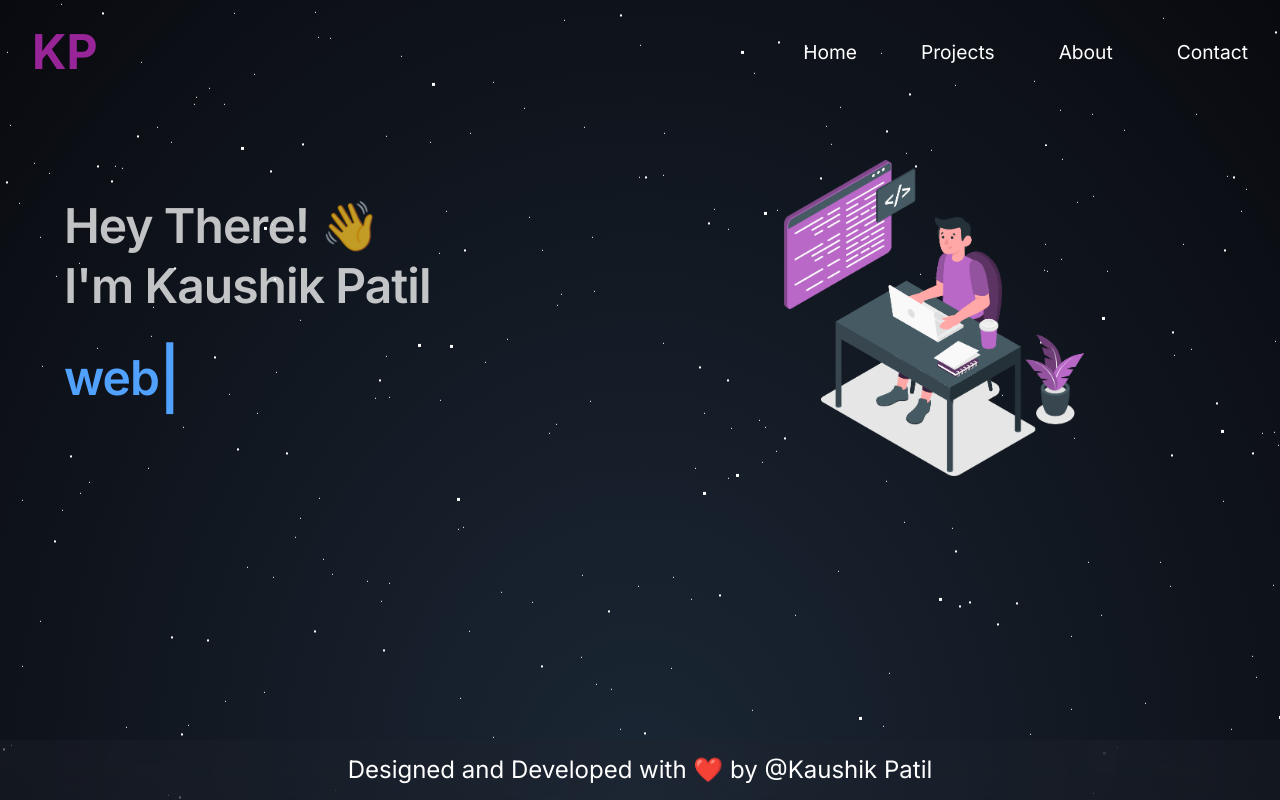
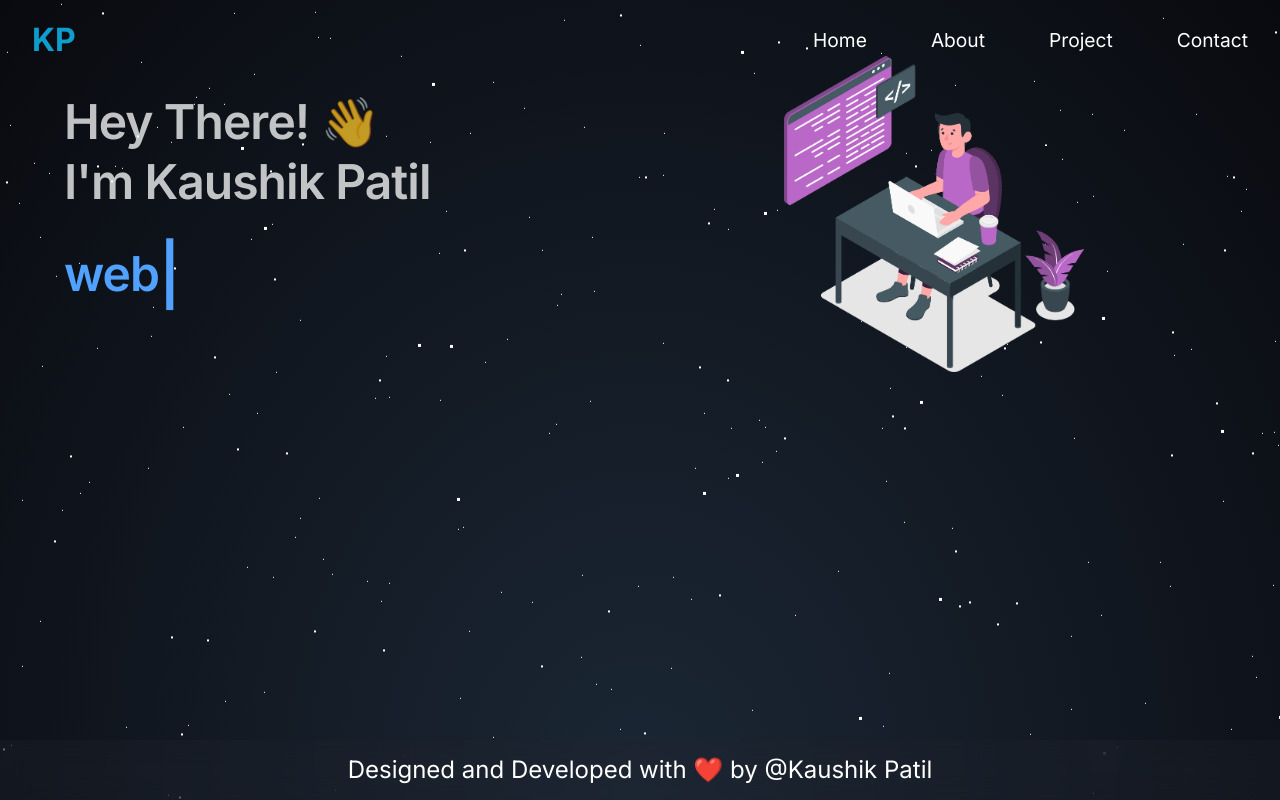
Before and after one commit to Kaushikp092/PortFolio, a React (Vite) app: page / in a window 1280 px wide. Built offline with nearby package versions, Linux system fonts and the light colour scheme.

Commit message:
responsive navbar

```diff
--- a/src/components/Navbar/Menu.jsx
+++ b/src/components/Navbar/Menu.jsx
@@ -43,7 +43,7 @@ const StyledWrapper = styled.div`
       position: absolute;
       height: 5px;
       width: 100%;
-      background: #982598;
+      background: rgb(14, 157, 205);
       border-radius: 9px;
       opacity: 1;
       left: 0;
--- a/src/components/Navbar/Navbar.css
+++ b/src/components/Navbar/Navbar.css
@@ -1,16 +1,30 @@
 .navbar {
+  position: fixed; /* sticky at top */
+  top: 0;
+  left: 0;
+  width: 100%;
+  padding: 1rem 2rem;
   display: flex;
   justify-content: space-between;
   align-items: center;
-  /* background: radial-gradient(ellipse at bottom, #1b2735 0%, #090a0f 100%); */
-  padding: 1rem 2rem;
-  color: white;
+  transition:
+    background-color 0.5s ease,
+    box-shadow 0.5s ease;
+  z-index: 1000;
+  background: transparent;
+}
+
+.navbar.scrolled {
+  background: rgba(81, 79, 134, 0.3); /* semi-transparent white */
+  backdrop-filter: blur(10px);          /* glass blur effect */
+  -webkit-backdrop-filter: blur(10px);  /* Safari support */
+  box-shadow: 0 2px 6px rgba(0, 0, 0, 0.1);
 }
 
 .logo {
-  font-size: 3rem;
+  font-size: 2rem;
   font-weight: bold;
-  color: #982598;
+  color: rgb(14, 157, 205);
 }
 
 .nav-links {
@@ -19,14 +33,14 @@
   gap: 4rem;
 }
 
-.nav-links li a {
+.nav-links li {
   text-decoration: none;
   color: white;
   transition: color 0.5s;
   font-size: 1.2rem;
 }
 
-.nav-links li a:hover {
+.nav-links li:hover {
   color: #00bcd4;
 }
 
@@ -34,11 +48,11 @@
 @media (max-width: 768px) {
   .nav-links {
     position: absolute;
-    top: 60px;
+    top: 80px;
     right: 0;
-    background: rgba(255, 255, 255, 0.08);
-    backdrop-filter: blur(8px);
-    -webkit-backdrop-filter: blur(8px);
+    background: rgba(221, 221, 221, 0.4);
+    backdrop-filter: blur(80px);
+    -webkit-backdrop-filter: blur(80px);
     flex-direction: column;
     width: 200px;
     height: auto;
--- a/src/components/Navbar/Navbar.jsx
+++ b/src/components/Navbar/Navbar.jsx
@@ -1,12 +1,28 @@
-import { useState } from "react";
+import { useEffect, useState } from "react";
 import "./Navbar.css"; // we'll add styles here
 import Menu from "./Menu";
 
 const Navbar = ({logo}) => {
   const [isOpen, setIsOpen] = useState(false);
+  const [scrolled, setScrolled] = useState(false);
+
+  useEffect(()=>{
+    const handleScroll = () =>{
+      setScrolled(window.scrollY > 50);
+    };
+    window.addEventListener("scroll",handleScroll);
+  }, []);
+
+  const scrollToSection = (id) => {
+    const el = document.getElementById(id);
+    if(el){
+      el.scrollIntoView({behavior: 'smooth'});
+      setIsOpen(false);
+    }
+  }
 
   return (
-    <nav className="navbar">
+    <nav className={`navbar ${scrolled ? 'scrolled' : ""}`}>
       <div className="logo">{logo}</div>
 
       {/* Hamburger toggle */}
@@ -14,10 +30,10 @@ const Navbar = ({logo}) => {
 
       {/* Links */}
       <ul className={isOpen ? "nav-links open" : "nav-links"}>
-        <li><a href="#home">Home</a></li>
-        <li><a href="#projects">Projects</a></li>
-        <li><a href="#about">About</a></li>
-        <li><a href="#contact">Contact</a></li>
+          <li onClick={() => scrollToSection('home')} >Home</li>
+          <li onClick={() => scrollToSection('about')} >About</li>
+          <li onClick={() => scrollToSection('project')} >Project</li>
+          <li onClick={() => scrollToSection('contact')} >Contact</li>
       </ul>
     </nav>
   );
```
